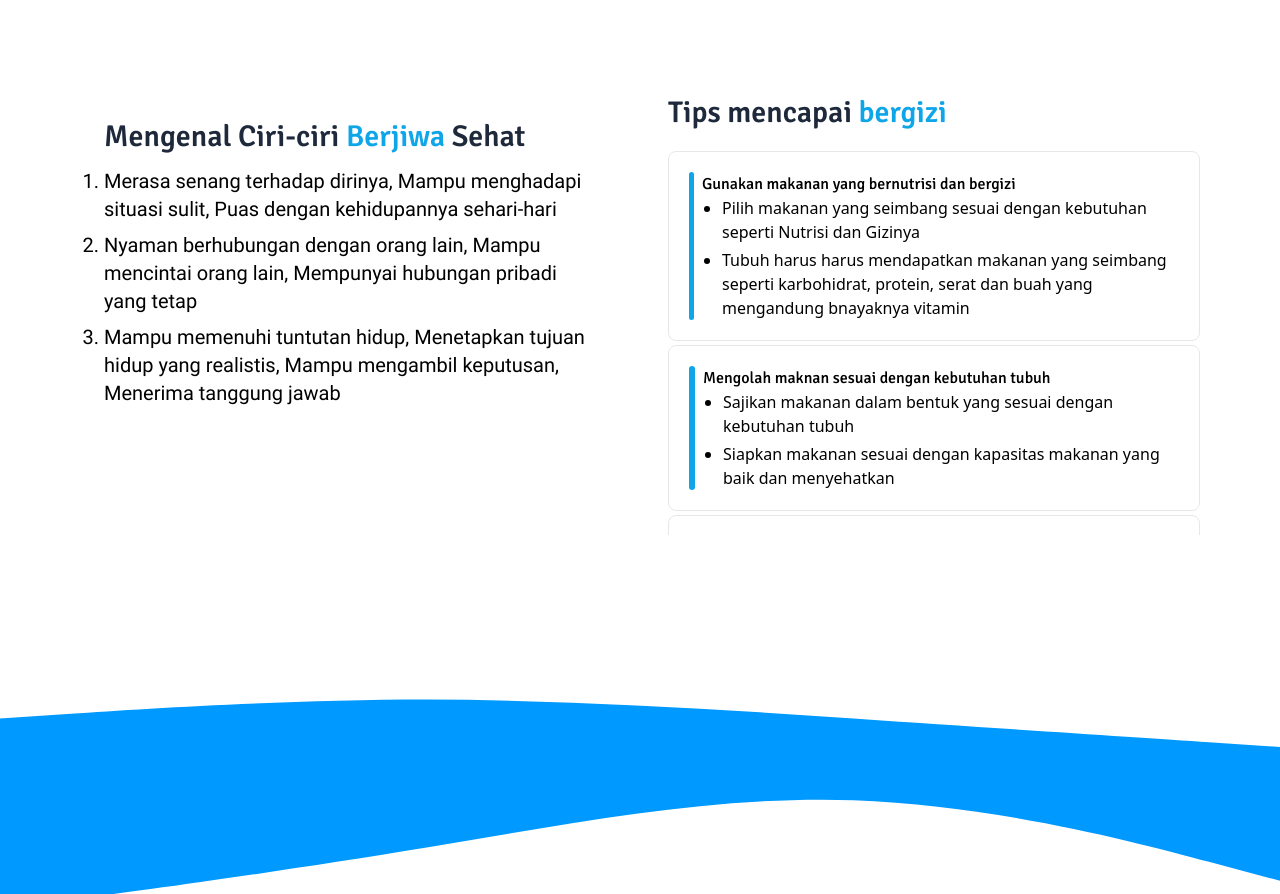
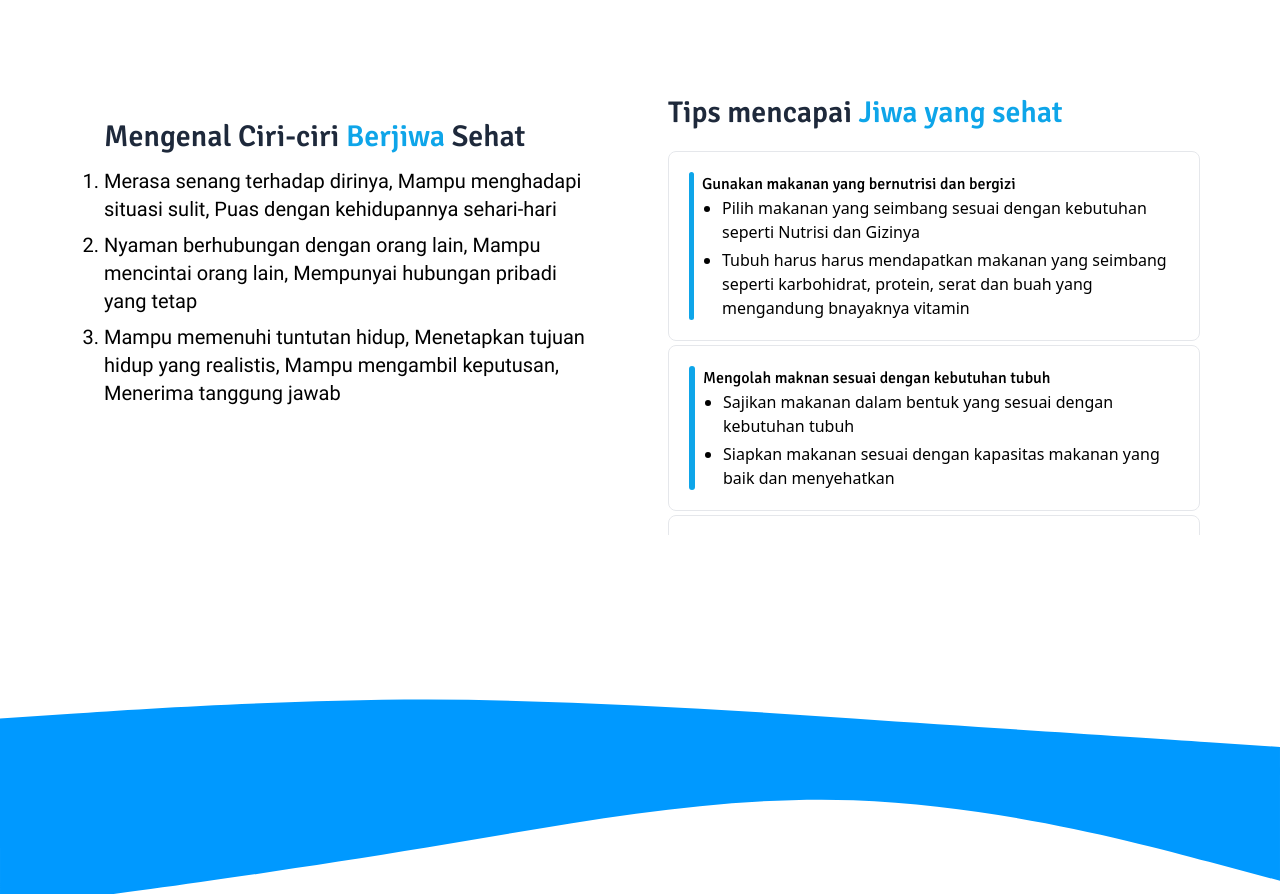
Before and after one commit to Fishniki/web-sagasitas, a React (Vite) app: page / in a window 1280 px wide. Shown: the part 3349-4243 px from the top of the page. Built offline with nearby package versions, Linux system fonts and the light colour scheme.

Commit message:
new Content3

```diff
--- a/src/components/pagecontent/Content3.jsx
+++ b/src/components/pagecontent/Content3.jsx
@@ -121,7 +121,7 @@ const Content3 = () => {
           {/* page2 */}
           <div data-aos="fade-up-left" className="p-4">
             <h2 className="mt-6 text-2xl mb-5 font-semibold text-slate-800 sm:text-3xl font-signika sm:mt-8 lg:mt-0">
-              Tips mencapai <span className="text-sky-500">bergizi</span>
+              Tips mencapai <span className="text-sky-500">Jiwa yang sehat</span>
             </h2>
             <div className="h-96 overflow-y-auto ">
               {[
```
